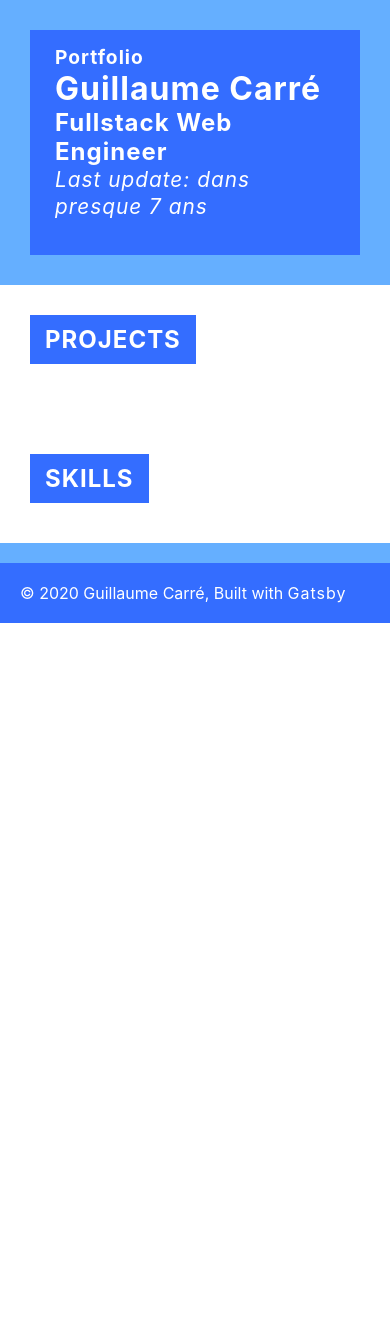
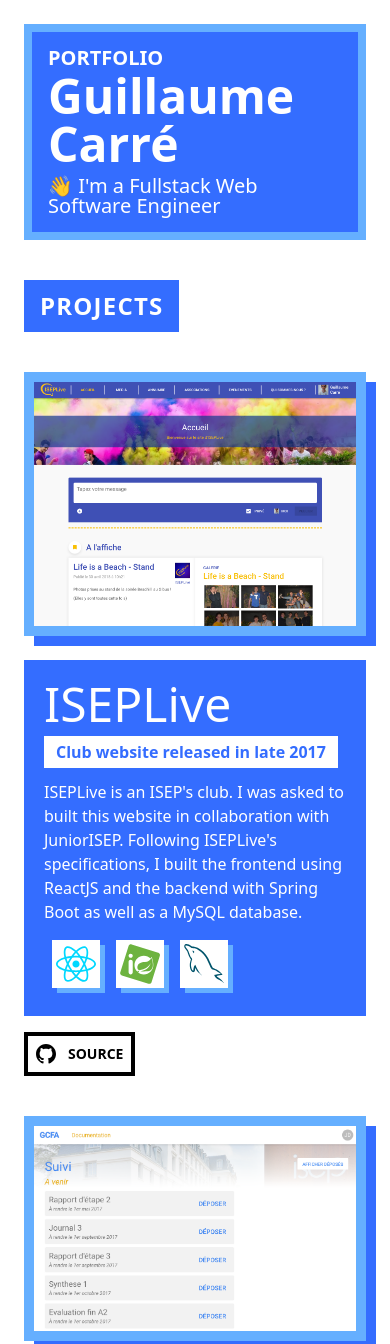
Before and after one commit to GuillaumeCa/guillaumeca.github.io, a Gatsby site: page / in a window 390 px wide. Shown: the top 1344 px of the page. Before the commit the page ends 844 px from the top, so only its background shows below. Built offline with nearby package versions, Linux system fonts and the light colour scheme; Gatsby itself is replaced by a stand-in of ours.

Commit message:
convert styles to tailwindcss

```diff
--- a/data/projects.json
+++ b/data/projects.json
@@ -1,16 +1,83 @@
 [
   {
     "type": "FREELANCE",
-    "anchorTag": "iseplive-capture",
+    "slug": "iseplive",
     "image": "./images/iseplive.png",
     "title": "ISEPLive",
     "subtitle": "Club website released in late 2017",
-    "description": "ISEPLive is an ISEP's club. I was asked to built this website in collaboration with JuniorISEP. Following ISEPLive's specifications, I built the frontend using <span class=\"accent\">ReactJS</span> and the backend with <span class=\"accent\">Spring Boot</span> as well as a <span class=\"accent\">MySQL</span> database.",
+    "description": "<p>ISEPLive is an ISEP's club. I was asked to built this website in collaboration with JuniorISEP. Following ISEPLive's specifications, I built the frontend using <span class=\"accent\">ReactJS</span> and the backend with <span class=\"accent\">Spring Boot</span> as well as a <span class=\"accent\">MySQL</span> database.</p>",
     "technologies": ["react", "spring", "mysql"],
     "url": "https://iseplive.fr",
     "source": {
       "type": "github",
       "url": "https://github.com/juniorisep/IsepLive"
     }
+  },
+  {
+    "type": "SCHOOL",
+    "slug": "gcfa",
+    "image": "./images/gcfa.png",
+    "title": "GCFA",
+    "subtitle": "School project in 2017",
+    "description": "<p>GCFA is a web app used by ISEP apprentices to upload their docs. I build this web application for a project at ISEP with 4 other people.</p>",
+    "technologies": ["react", "spring", "mysql"],
+    "url": null,
+    "source": {
+      "type": "github",
+      "url": "https://github.com/Zawartek/Kraken"
+    }
+  },
+  {
+    "type": "FREELANCE",
+    "slug": "pickandguess",
+    "image": "./images/pickandguess.jpg",
+    "title": "Pick&Guess",
+    "subtitle": "Junior ISEP project in late 2016",
+    "description": "<p>Pick&Guess is an iOS application on which you can find hotels by guessing the room's prices.</p><p>It is also an app that you can use to promote your hotel if you are a manager.</p>",
+    "technologies": ["swift", "react", "nodejs", "spring", "mysql"],
+    "url": null,
+    "source": null
+  },
+  {
+    "type": "SCHOOL",
+    "slug": "dynamo",
+    "image": "./images/dynamo.png",
+    "title": "Dynamo",
+    "subtitle": "School project in 2016",
+    "description": "<p>Dynamo is a fake web app to connect with people and do sport together.</p>",
+    "technologies": ["php", "mysql"],
+    "url": null,
+    "source": {
+      "type": "github",
+      "url": "https://github.com/GuillaumeCa/Dynamo"
+    }
+  },
+  {
+    "type": "SCHOOL",
+    "slug": "dotsnboxes",
+    "image": "./images/dotsnboxes.png",
+    "title": "Dots and Boxes",
+    "subtitle": "School java project in late 2015",
+    "description": "<p>I implemented the game Dots and Boxes using the<span class=\"accent\">Java</span> language and the StdDraw library. You can play against another player or against an AI with 3 levels of difficulty. The game has a console and a graphical UI.</p>",
+    "technologies": ["java"],
+    "url": null,
+    "source": {
+      "type": "github",
+      "url": "https://github.com/GuillaumeCa/DotsnBoxes"
+    }
+  },
+  {
+    "type": "PERSONAL",
+    "slug": "freeroom",
+    "image": "./images/freeroom.png",
+    "title": "FreeRoom",
+    "subtitle": "Personal project started in late 2015",
+    "description": "<p>FreeRoom is a website that allows student from ISEP to find free rooms.</p>",
+    "technologies": ["react", "go", "mongodb"],
+    "url": "http://free-room-isep.ddns.net",
+    "source": {
+      "type": "github",
+      "url": "https://github.com/GuillaumeCa/freeroom4"
+    }
   }
 ]
--- a/data/skills.json
+++ b/data/skills.json
@@ -1,5 +1,4 @@
-{
-  "skills": [
+[
   {
     "tag": "react",
     "name": "ReactJS",
@@ -41,19 +40,53 @@
     "icon": "./svg/git-icon.svg"
   },
   {
-      "tag": "css",
-      "name": "CSS",
-      "icon": "./svg/css-3.svg"
+    "tag": "go",
+    "name": "Go",
+    "icon": "./svg/gopher.svg"
   },
   {
-      "tag": "css",
-      "name": "CSS",
-      "icon": "./svg/css-3.svg"
+    "tag": "spring",
+    "name": "Spring Boot",
+    "icon": "./svg/spring.svg"
   },
   {
-      "tag": "css",
-      "name": "CSS",
-      "icon": "./svg/css-3.svg"
+    "tag": "java",
+    "name": "Java",
+    "icon": "./svg/java.svg"
+  },
+  {
+    "tag": "mongodb",
+    "name": "MongoDB",
+    "icon": "./svg/mongodb.svg"
+  },
+  {
+    "tag": "postgresql",
+    "name": "PostgreSQL",
+    "icon": "./svg/postgresql.svg"
+  },
+  {
+    "tag": "mysql",
+    "name": "MySQL",
+    "icon": "./svg/mysql.svg"
+  },
+  {
+    "tag": "python",
+    "name": "Python",
+    "icon": "./svg/python.svg"
+  },
+  {
+    "tag": "swift",
+    "name": "Swift",
+    "icon": "./svg/swift.svg"
+  },
+  {
+    "tag": "php",
+    "name": "PHP",
+    "icon": "./svg/php.svg"
+  },
+  {
+    "tag": "symfony",
+    "name": "Symfony",
+    "icon": "./svg/symfony.svg"
   }
 ]
-}
--- a/gatsby-browser.js
+++ b/gatsby-browser.js
@@ -5,3 +5,5 @@
  */
 
 // You can delete this file if you're not using it
+
+import "./src/components/tailwind.css"
--- a/gatsby-config.js
+++ b/gatsby-config.js
@@ -2,7 +2,7 @@
   siteMetadata: {
     title: `Portfolio`,
     author: `Guillaume Carré`,
-    description: `Fullstack Web Engineer`,
+    description: `I'm a Fullstack Web Software Engineer`,
     twitterHandle: "@Irong_",
     url: `https://guillaumeca.github.io`,
     image: `/images/favicon.png`,
@@ -20,8 +20,25 @@
       },
     },
     "gatsby-transformer-json",
+    {
+      resolve: "gatsby-plugin-react-svg",
+      options: {
+        rule: {
+          include: /svg/,
+        },
+      },
+    },
     // this (optional) plugin enables Progressive Web App + Offline functionality
     // To learn more, visit: https://gatsby.dev/offline
     `gatsby-plugin-offline`,
+    `gatsby-plugin-postcss`,
+    {
+      resolve: `gatsby-plugin-purgecss`,
+      options: {
+        printRejected: false,
+        develop: false,
+        tailwind: true,
+      },
+    },
   ],
 }
--- a/package.json
+++ b/package.json
@@ -9,7 +9,10 @@
     "gatsby": "^2.19.7",
     "gatsby-image": "^2.2.39",
     "gatsby-plugin-offline": "^3.0.32",
+    "gatsby-plugin-postcss": "^2.1.20",
+    "gatsby-plugin-purgecss": "^4.0.1",
     "gatsby-plugin-react-helmet": "^3.1.21",
+    "gatsby-plugin-react-svg": "^3.0.0",
     "gatsby-plugin-sharp": "^2.4.3",
     "gatsby-source-filesystem": "^2.1.46",
     "gatsby-transformer-json": "^2.2.26",
@@ -21,7 +24,8 @@
   },
   "devDependencies": {
     "gh-pages": "^2.2.0",
-    "prettier": "^1.19.1"
+    "prettier": "^1.19.1",
+    "tailwindcss": "^1.1.4"
   },
   "keywords": [
     "gatsby"
--- /dev/null
+++ b/postcss.config.js
@@ -0,0 +1,3 @@
+module.exports = () => ({
+  plugins: [require("tailwindcss")],
+})
--- /dev/null
+++ b/src/components/footer.js
@@ -0,0 +1,32 @@
+import { format, formatDistance } from "date-fns"
+import React from "react"
+
+export function Footer({ lastUpdate }) {
+  return (
+    <footer className="p-4 mt-4 text-gray-600">
+      <span className="text-main-dark font-semibold">
+        © {new Date().getFullYear()} Guillaume Carré
+      </span>
+      {` - `}
+      <span>
+        Built with
+        {` `}
+        <a
+          className="font-bold hover:underline"
+          href="https://www.gatsbyjs.org"
+        >
+          Gatsby
+        </a>
+      </span>
+      {` - `}
+      <span>
+        Updated{" "}
+        <time title={format(lastUpdate, "PPPppp")}>
+          {formatDistance(lastUpdate, new Date(), {
+            addSuffix: true,
+          })}
+        </time>
+      </span>
+    </footer>
+  )
+}
--- a/src/components/header.js
+++ b/src/components/header.js
@@ -1,23 +1,19 @@
-import { formatDistance } from "date-fns"
-import { fr } from "date-fns/locale"
 import { Link } from "gatsby"
 import React from "react"
 
-export const Header = ({ siteTitle, author, description, lastUpdate }) => (
-  <header>
-    <div className="box">
-      <span>{siteTitle}</span>
+export const Header = ({ siteTitle, author, description }) => (
+  <header className="m-6">
+    <div className="p-4 bg-main-dark text-white border-main-light border-8 leading-none">
+      <span className="uppercase font-bold text-xl">{siteTitle}</span>
       <Link to="/">
-        <h1 className="title">{author}</h1>
+        <h1 className="text-5xl font-bold mt-1">{author}</h1>
       </Link>
-      <h2 className="title">{description}</h2>
-      <p>
-        Last update:{" "}
-        {formatDistance(lastUpdate, new Date(), {
-          locale: fr,
-          addSuffix: true,
-        })}
-      </p>
+      <h2 className="text-xl mt-2">
+        <span role="img" aria-label="waving hand">
+          👋
+        </span>{" "}
+        {description}
+      </h2>
     </div>
   </header>
 )
--- a/src/components/layout.js
+++ b/src/components/layout.js
@@ -1,7 +1,8 @@
 import { graphql, useStaticQuery } from "gatsby"
 import React from "react"
+import { Footer } from "./footer"
 import { Header } from "./header"
-import "./style.css"
+// import "./style.css"
 
 /**
  * Layout component that queries for data
@@ -31,16 +32,9 @@
         siteTitle={siteMetadata.title}
         description={siteMetadata.description}
         author={siteMetadata.author}
-        lastUpdate={siteMetadata.lastUpdate}
       />
-      <div>
-        <main className="fluid">{children}</main>
-        <footer>
-          © {new Date().getFullYear()} Guillaume Carré, Built with
-          {` `}
-          <a href="https://www.gatsbyjs.org">Gatsby</a>
-        </footer>
-      </div>
+      <main>{children}</main>
+      <Footer lastUpdate={siteMetadata.lastUpdate} />
     </>
   )
 }
--- a/src/components/project.js
+++ b/src/components/project.js
@@ -1,48 +1,77 @@
+import Image from "gatsby-image"
 import React from "react"
+import { useSkillByTag } from "./skill"
+
+function SkillIcon({ tag }) {
+  const skill = useSkillByTag(tag)
+  if (!skill) return null
+
+  const svgUrl = skill.icon.publicURL
+
+  return (
+    <div
+      title={skill.name}
+      className="w-12 h-12 m-2 bg-white border-4 border-white bg-contain bg-center bg-no-repeat shadow-light"
+      style={{ backgroundImage: `url('${svgUrl}')` }}
+    />
+  )
+}
 
 export function Project({
-  data: {
   type,
   anchorTag,
-    image,
+  imageData,
   title,
   subtitle,
   description,
   technologies,
   url,
   source,
-  },
 }) {
   return (
-    <div className="flex spacer">
-      <div className="fbox side-img">
-        <img src={image} alt={anchorTag + "-capture"} />
+    <div className="flex mt-10 flex-col md:flex-row">
+      <div className="flex-1 md:w-1/2 md:mr-10">
+        <Image
+          className="border-main-light border-10 shadow-dark"
+          fluid={imageData}
+          alt={"Project picture of " + title}
+        />
       </div>
-      <div className="fbox">
-        <div className="box">
-          <h1>{title}</h1>
-          <h3>{subtitle}</h3>
-          <p dangerouslySetInnerHTML={{ __html: description }} />
-          <div className="used-techno">
+      <div className="flex-1 mt-6 md:mt-0 md:w-1/2">
+        <div className="bg-main-dark p-5 text-white">
+          <h1 className="text-5xl font-light leading-none">{title}</h1>
+          <h3 className="inline-block mt-2 py-1 px-3 bg-white text-main-dark font-bold text-md">
+            {subtitle}
+          </h3>
+          <div
+            className="mt-3"
+            dangerouslySetInnerHTML={{ __html: description }}
+          />
+          <div className="flex flex-wrap mt-2">
             {technologies.map(t => (
-              <div
-                className="square background-cnt"
-                style={{ backgroundImage: `url('svg/${t}.svg')` }}
-              />
+              <SkillIcon key={t} tag={t} />
             ))}
           </div>
         </div>
+        {source && (
           <a
             href={source.url}
-          className="box-link"
+            className="inline-block mt-4"
             target="_blank"
             rel="noopener noreferrer"
           >
-          <div className="source-link">
-            <img src="svg/github.svg" alt="github-icon" />
-            <span>SOURCE</span>
+            <div className="flex p-2 border-4 border-black leading-none items-center text-black hover:text-white hover:bg-black">
+              <svg
+                className="w-5 h-5 fill-current"
+                xmlns="http://www.w3.org/2000/svg"
+                viewBox="0 0 1024 1024"
+              >
+                <path d="M512 0C229.25 0 0 229.25 0 512c0 226.25 146.688 418.125 350.156 485.812 25.594 4.688 34.938-11.125 34.938-24.625 0-12.188-.469-52.562-.719-95.312C242 908.812 211.906 817.5 211.906 817.5c-23.312-59.125-56.844-74.875-56.844-74.875-46.531-31.75 3.53-31.125 3.53-31.125 51.406 3.562 78.47 52.75 78.47 52.75 45.688 78.25 119.875 55.625 149 42.5 4.654-33 17.904-55.625 32.5-68.375-113.656-12.937-233.218-56.875-233.218-253.063 0-55.938 19.969-101.562 52.656-137.406-5.219-13-22.844-65.094 5.062-135.562 0 0 42.938-13.75 140.812 52.5 40.812-11.406 84.594-17.031 128.125-17.219 43.5.188 87.312 5.875 128.188 17.281 97.688-66.312 140.688-52.5 140.688-52.5 28 70.531 10.375 122.562 5.125 135.5 32.812 35.844 52.625 81.469 52.625 137.406 0 196.688-119.75 240-233.812 252.688 18.438 15.875 34.75 47 34.75 94.75 0 68.438-.688 123.625-.688 140.5 0 13.625 9.312 29.562 35.25 24.562C877.438 930 1024 738.125 1024 512 1024 229.25 794.75 0 512 0z" />
+              </svg>
+              <span className="font-bold ml-3 text-sm">SOURCE</span>
             </div>
           </a>
+        )}
       </div>
     </div>
   )
--- a/src/components/seo.js
+++ b/src/components/seo.js
@@ -5,21 +5,25 @@
  * See: https://www.gatsbyjs.org/docs/use-static-query/
  */
 
+import { graphql, useStaticQuery } from "gatsby"
+import PropTypes from "prop-types"
 import React from "react"
-import PropTypes from "prop-types"
 import Helmet from "react-helmet"
-import { useStaticQuery, graphql } from "gatsby"
 
 function SEO({ description, lang, meta, title }) {
-  const { site } = useStaticQuery(
+  const { site, favicon } = useStaticQuery(
     graphql`
       query {
-        site {
+        site: site {
           siteMetadata {
             title
             description
             author
           }
+        }
+
+        favicon: file(relativePath: { eq: "images/favicon.png" }) {
+          publicURL
         }
       }
     `
@@ -34,6 +38,12 @@
       }}
       title={title}
       titleTemplate={`%s | ${site.siteMetadata.title}`}
+      link={[
+        {
+          rel: "icon",
+          href: favicon.publicURL,
+        },
+      ]}
       meta={[
         {
           name: `description`,
--- a/src/components/skill.js
+++ b/src/components/skill.js
@@ -1,10 +1,36 @@
+import { graphql, useStaticQuery } from "gatsby"
 import React from "react"
 
-export function Skill({ data: { tag, name, icon } }) {
+export function useAllSkills() {
+  const data = useStaticQuery(graphql`
+    query {
+      allSkillsJson {
+        edges {
+          node {
+            tag
+            name
+            icon {
+              publicURL
+            }
+          }
+        }
+      }
+    }
+  `)
+  return data.allSkillsJson.edges.map(e => e.node)
+}
+
+export function useSkillByTag(tag) {
+  return useAllSkills().find(skill => skill.tag === tag)
+}
+
+export function Skill({ tag, name, icon }) {
   return (
-    <div className="techno">
-      <img src={icon} alt={tag} />
-      <p>{name}</p>
+    <div className="w-1/2 sm:w-1/3 lg:w-1/5 justify-center">
+      <div className="p-4 py-10 m-5 flex flex-col items-center border-8 border-main-light m-2 shadow-dark   transition-shadow-transform hover:shadow-dark20 hover:transform--5px">
+        <img className="h-32" src={icon} alt={tag} />
+        <p className="mt-3 text-center font-bold text-main-dark">{name}</p>
+      </div>
     </div>
   )
 }
--- a/src/components/style.css
+++ b/src/components/style.css
@@ -1,28 +1,14 @@
-html {
-  font-family: -apple-system, BlinkMacSystemFont, sans-serif;
-  -webkit-font-smoothing: antialiased;
-  -moz-osx-font-smoothing: grayscale;
-}
-
-body {
-  margin: 0;
-}
-
 * {
-  box-sizing: border-box;
-  margin: 0;
   letter-spacing: 1px;
 }
 
-a {
-  text-decoration: none;
-  color: inherit;
-}
-
 header {
-  background: #65afff;
+  /* background: #65afff; */
   padding: 30px;
-  color: white;
+  /* color: white; */
+  position: sticky;
+  top: 10px;
+  z-index: 1;
 }
 
 .box {
@@ -30,8 +16,27 @@
   padding: 20px;
 }
 
+header .box h1 {
+  font-weight: bold;
+  font-size: 50px;
+  margin: 0;
+}
+
+.uppercase {
+  text-transform: uppercase;
+  font-weight: normal;
+}
+
+header .subtitle {
+  color: white;
+  font-weight: normal;
+  font-size: 18px;
+}
+
 header > .box {
   padding: 15px 25px;
+  box-shadow: 15px 15px #65afff;
+  margin: 20px;
 }
 
 .box > span {
@@ -41,7 +46,7 @@
   letter-spacing: 1px;
 }
 
-.box > h1 {
+.box h1 {
   font-weight: normal;
   font-weight: 300;
   color: white;
@@ -49,7 +54,7 @@
   margin-bottom: 10px;
 }
 
-.box > h1.title {
+header h1.title {
   font-size: 3em;
   margin: 0;
 }
@@ -88,7 +93,7 @@
   margin-right: 60px;
 }
 
-.side-img > img {
+.side-img .project-preview {
   width: 100%;
   border: 10px solid #346dff;
   box-shadow: 15px 15px #65afff;
--- a/src/templates/404.js
+++ b/src/pages/404.js
@@ -1,5 +1,4 @@
 import React from "react"
-
 import Layout from "../components/layout"
 import SEO from "../components/seo"
 
--- a/src/pages/index.js
+++ b/src/pages/index.js
@@ -1,19 +1,98 @@
+import { graphql, useStaticQuery } from "gatsby"
 import React from "react"
 import Layout from "../components/layout"
+import { Project } from "../components/project"
 import SEO from "../components/seo"
+import { Skill, useAllSkills } from "../components/skill"
+
+const PROJECTS_QUERY = graphql`
+  query {
+    allProjectsJson {
+      edges {
+        node {
+          title
+          subtitle
+          description
+          url
+          technologies
+          source {
+            type
+            url
+          }
+          image {
+            childImageSharp {
+              fluid {
+                ...GatsbyImageSharpFluid
+              }
+            }
+          }
+        }
+      }
+    }
+  }
+`
+
+const ProjectsList = () => {
+  const data = useStaticQuery(PROJECTS_QUERY)
+  const projects = data.allProjectsJson.edges
+
+  return (
+    <section className="px-6 max-w-6xl mx-auto mt-10">
+      <SquaredTitle>PROJECTS</SquaredTitle>
+      {projects.map(({ node: project }) => {
+        return (
+          <Project
+            key={project.title}
+            imageData={project.image.childImageSharp.fluid}
+            title={project.title}
+            subtitle={project.subtitle}
+            description={project.description}
+            technologies={project.technologies}
+            url={project.url}
+            source={project.source}
+          />
+        )
+      })}
+    </section>
+  )
+}
+
+export function SquaredTitle({ id, children }) {
+  return (
+    <h1
+      id={id}
+      className="inline-block py-2 px-4 bg-main-dark text-white uppercase text-2xl font-bold tracking-wider"
+    >
+      {children}
+    </h1>
+  )
+}
+
+function SkillsList() {
+  const skills = useAllSkills()
+
+  return (
+    <section className="px-6 max-w-6xl mx-auto mt-10">
+      <SquaredTitle>SKILLS</SquaredTitle>
+      <div className="mt-4 flex flex-wrap">
+        {skills.map(skill => (
+          <Skill
+            key={skill.tag}
+            name={skill.name}
+            icon={skill.icon.publicURL}
+          />
+        ))}
+      </div>
+    </section>
+  )
+}
 
 export default () => {
   return (
     <Layout>
       <SEO title="Home" />
-
-      <section>
-        <h1>PROJECTS</h1>
-      </section>
-
-      <section>
-        <h1 id="skill-anchor">SKILLS</h1>
-      </section>
+      <ProjectsList />
+      <SkillsList />
     </Layout>
   )
 }
--- /dev/null
+++ b/tailwind.config.js
@@ -0,0 +1,23 @@
+module.exports = {
+  theme: {
+    extend: {
+      colors: {
+        main: {
+          dark: "#346dff",
+          light: "#65afff",
+        },
+      },
+      borderWidth: {
+        "10": "10px",
+      },
+      boxShadow: {
+        light: "5px 5px 0 #65afff",
+        dark: "10px 10px 0 #346dff",
+        dark10: "10px 10px 0 #346dff",
+        dark20: "20px 20px 0 #346dff",
+      },
+    },
+  },
+  variants: {},
+  plugins: [],
+}
```
Also changed, not shown: src/components/tailwind.css (added, +11 -0 lines), 1 other file. Lines whose indentation alone changed are shown as unchanged.
